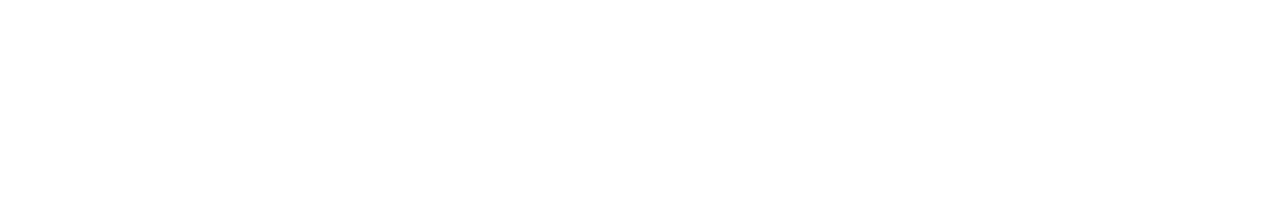
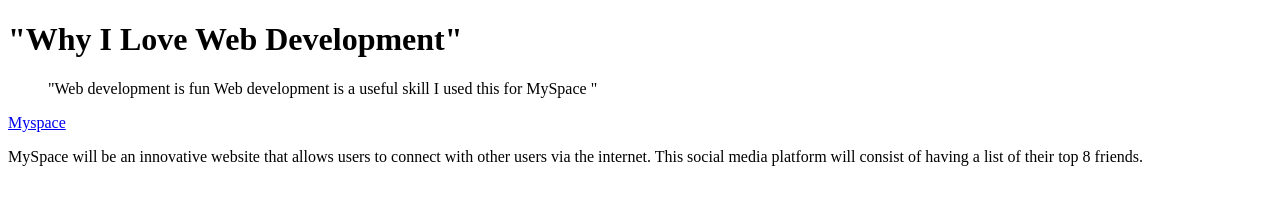
Before and after one commit to wwarre309/LC-Intro-Web-Dev-Starter-Code, a plain HTML site: page chapter20/exercises/index.html in a window 1280 px wide. Drawn offline with Linux system fonts and the light colour scheme.

Commit message:
Chapter20

```diff
--- a/chapter20/exercises/index.html
+++ b/chapter20/exercises/index.html
@@ -8,9 +8,11 @@
     <!-- DON'T TOUCH ANYTHING ABOVE THIS LINE -->
   </head>
   <body>
-    <!-- h1 goes here -->
-    <!-- ol goes here -->
-    <!-- a goes here -->
-    <!-- p goes here -->
+    <h1>"Why I Love Web Development"</h1>
+    <ol>"Web development is fun
+      Web development is a useful skill
+      I used this for MySpace "</ol>
+   <a href = "https://www.myspace.com/" target="_blank">Myspace</a>
+    <p>MySpace will be an innovative website that allows users to connect with other users via the internet. This social media platform will consist of having a list of their top 8 friends.</p>
   </body>
 </html>
```
